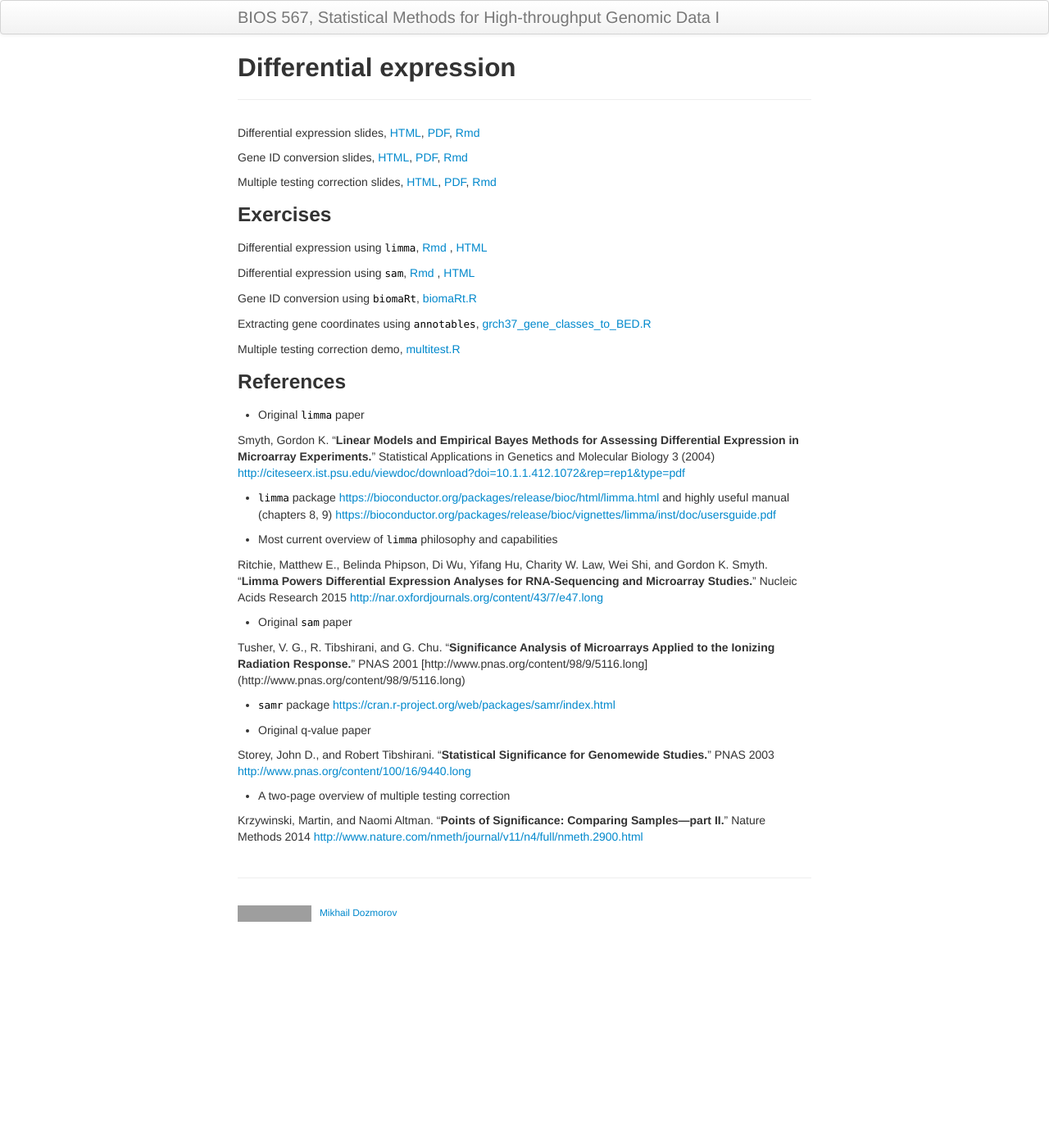
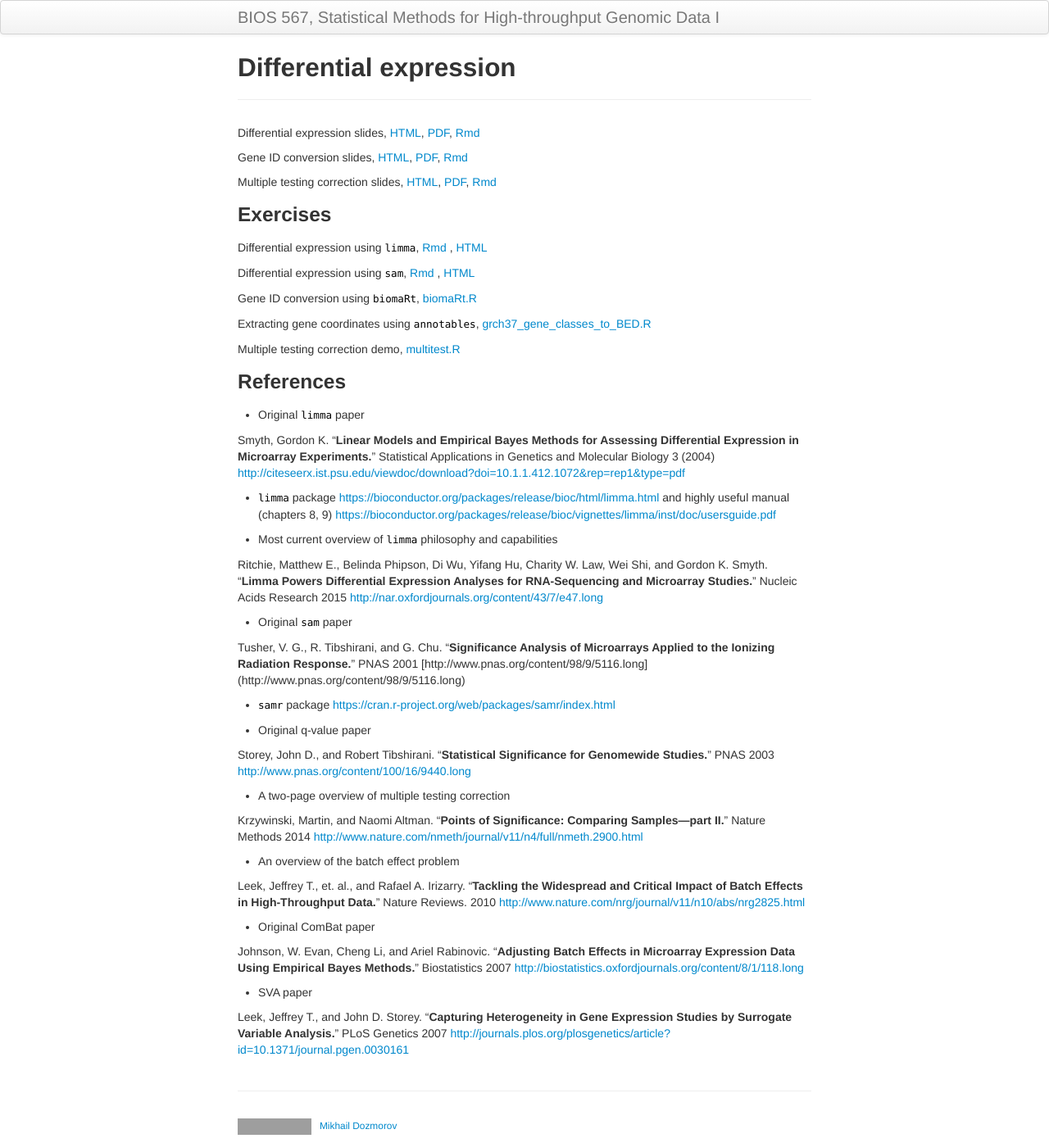
Before and after one commit to mdozmorov/BIOS567, a Jekyll site: the page built from pages/07a_diffexpression.md, in a window 1280 px wide. Shown: the whole page at 82% size. Built offline with Jekyll 4.4.1, drawn with Linux system fonts in a browser that asks for light colours; before the commit the page ends 1135 px from its top, so only the background shows below that; grey boxes are pictures that could not be loaded.

Commit message:
Add batch effect papers

```diff
--- a/pages/07a_diffexpression.md
+++ b/pages/07a_diffexpression.md
@@ -47,3 +47,15 @@ Storey, John D., and Robert Tibshirani. “**Statistical Significance for Genome
 - A two-page overview of multiple testing correction
 
 Krzywinski, Martin, and Naomi Altman. “**Points of Significance: Comparing Samples—part II.**” Nature Methods 2014 [http://www.nature.com/nmeth/journal/v11/n4/full/nmeth.2900.html](http://www.nature.com/nmeth/journal/v11/n4/full/nmeth.2900.html)
+
+- An overview of the batch effect problem
+
+Leek, Jeffrey T., et. al., and Rafael A. Irizarry. “**Tackling the Widespread and Critical Impact of Batch Effects in High-Throughput Data.**” Nature Reviews. 2010 [http://www.nature.com/nrg/journal/v11/n10/abs/nrg2825.html](http://www.nature.com/nrg/journal/v11/n10/abs/nrg2825.html)
+
+- Original ComBat paper
+
+Johnson, W. Evan, Cheng Li, and Ariel Rabinovic. “**Adjusting Batch Effects in Microarray Expression Data Using Empirical Bayes Methods.**” Biostatistics 2007 [http://biostatistics.oxfordjournals.org/content/8/1/118.long](http://biostatistics.oxfordjournals.org/content/8/1/118.long)
+
+- SVA paper
+
+Leek, Jeffrey T., and John D. Storey. “**Capturing Heterogeneity in Gene Expression Studies by Surrogate Variable Analysis.**” PLoS Genetics 2007 [http://journals.plos.org/plosgenetics/article?id=10.1371/journal.pgen.0030161](http://journals.plos.org/plosgenetics/article?id=10.1371/journal.pgen.0030161)
```
